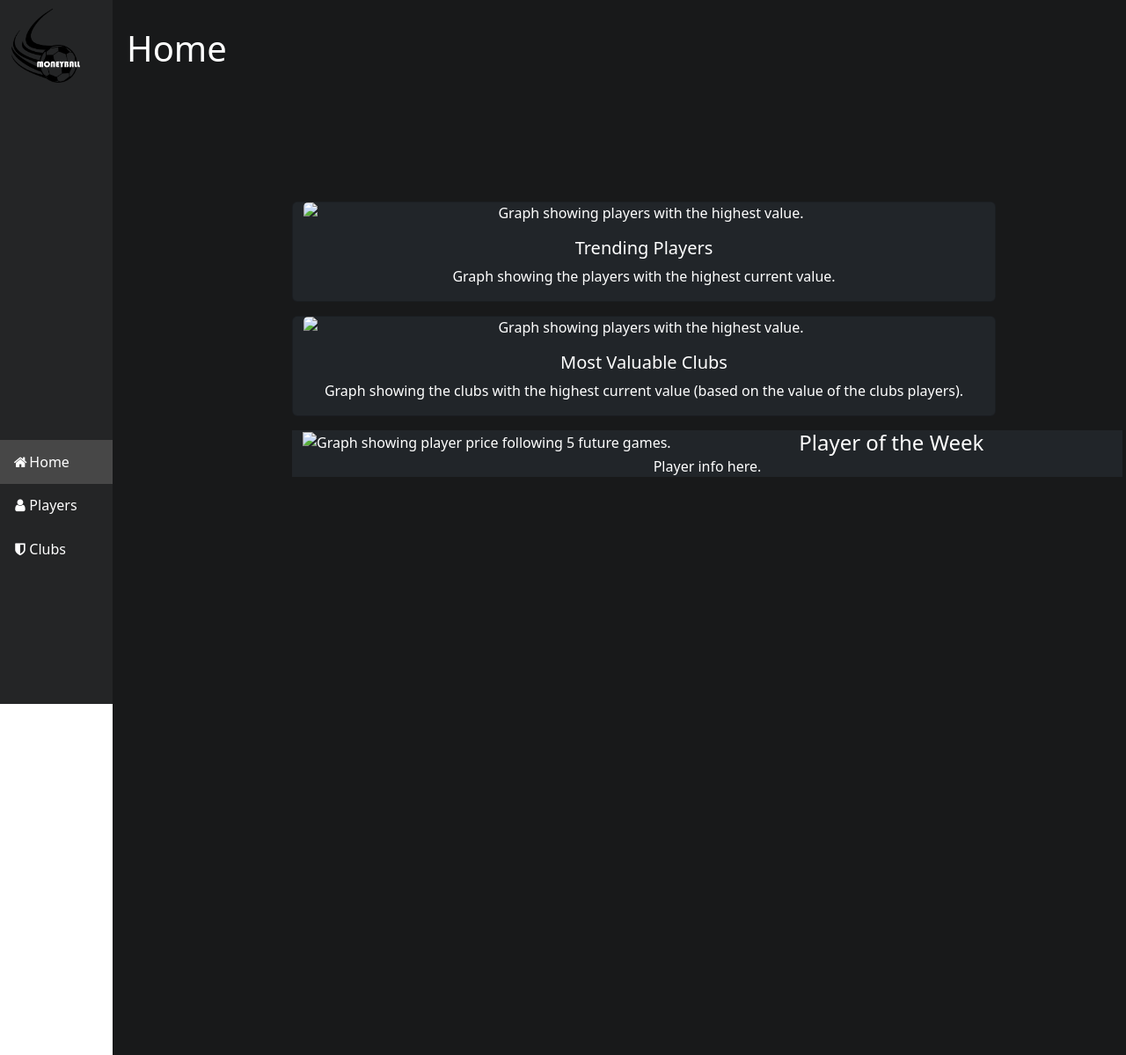
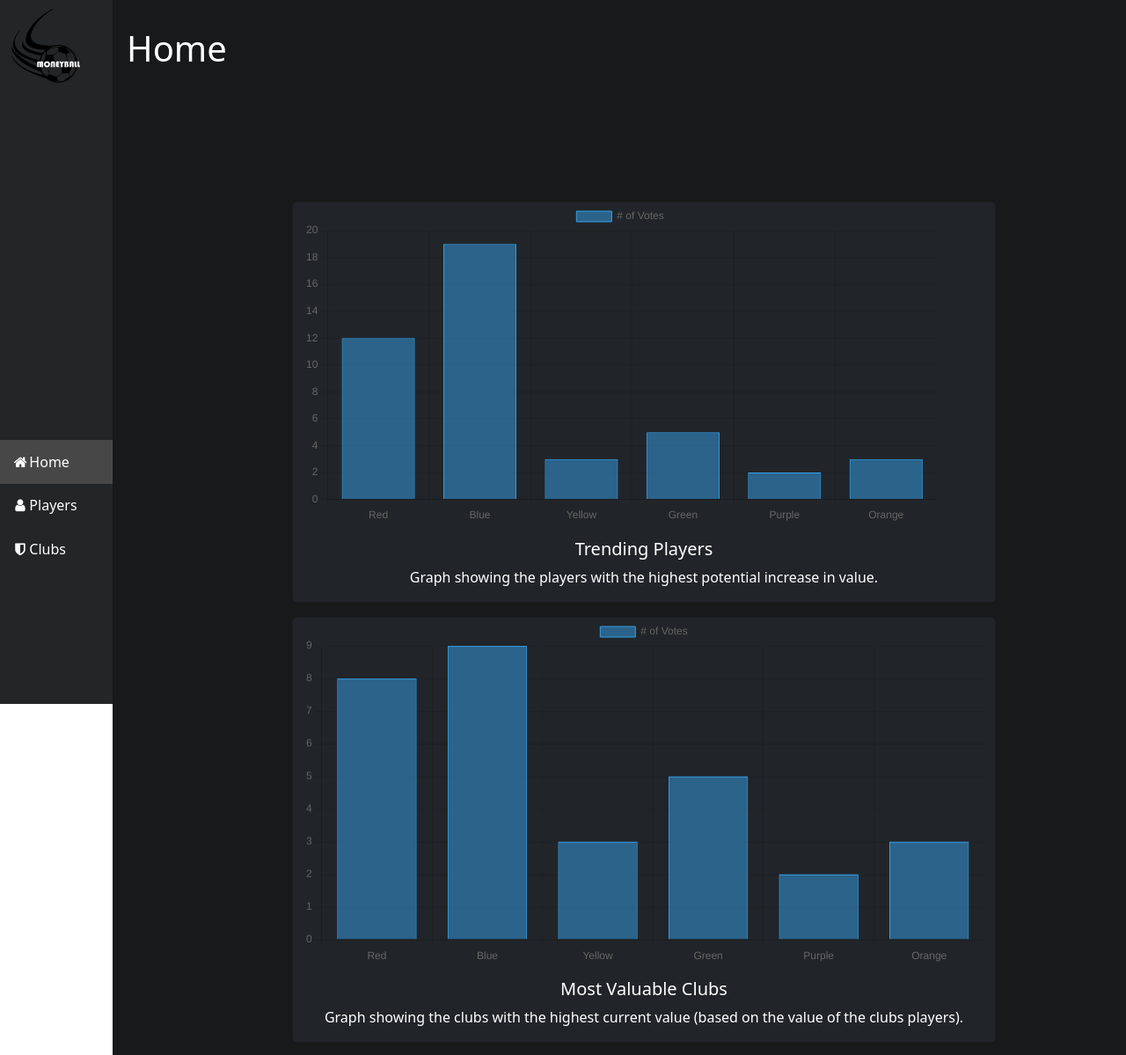
Before and after one commit to arthurmilner01/systems-development-group-project, a Flask app: page / in a window 1280 px wide. Shown: the top 1199 px of the page at 88% size. Run offline with Flask 2, Linux system fonts and the light colour scheme; some libraries are stand-ins or nearby versions.

Commit message:
Added mock graphs to home page

```diff
--- a/Dashboard/templates/home.html
+++ b/Dashboard/templates/home.html
@@ -8,14 +8,14 @@
     <div class="center-homepage">
         <div class="row">
             <div class="card text-white bg-dark mb-3" style="width: 50rem; margin-right: 100px; margin-left: 100px;">
-                <img class="card-img-top" src="http://via.placeholder.com/720x366" alt="Graph showing players with the highest value.">
+                <canvas id="trending-players-chart" width="720", height="366"></canvas>
                 <div class="card-body">
                     <h5 class="card-title">Trending Players</h5>
-                    <p class="card-text">Graph showing the players with the highest current value.</p>
+                    <p class="card-text">Graph showing the players with the highest potential increase in value.</p>
                 </div>
             </div>
             <div class="card text-white bg-dark mb-3" style="width: 50rem; margin-right: 100px; margin-left: 100px;">
-                <img class="card-img-top" src="http://via.placeholder.com/720x366" alt="Graph showing players with the highest value.">
+                <canvas id="valuable-clubs-chart" width="720", height="366"></canvas>
                 <div class="card-body">
                     <h5 class="card-title">Most Valuable Clubs</h5>
                     <p class="card-text">Graph showing the clubs with the highest current value (based on the value of the clubs players).</p>
@@ -36,4 +36,50 @@
     </div>
 </div>
 
+<script src="https://cdn.jsdelivr.net/npm/chart.js"></script>
+
+<script>
+    const ctx = document.getElementById('trending-players-chart');
+
+    new Chart(ctx, {
+      type: 'bar',
+      data: {
+        labels: ['Red', 'Blue', 'Yellow', 'Green', 'Purple', 'Orange'],
+        datasets: [{
+          label: '# of Votes',
+          data: [12, 19, 3, 5, 2, 3],
+          borderWidth: 1
+        }]
+      },
+      options: {
+        responsive: false,
+        scales: {
+          y: {
+            beginAtZero: true
+          }
+        }
+      }
+    });
+    const ctx1 = document.getElementById('valuable-clubs-chart');
+
+    new Chart(ctx1, {
+      type: 'bar',
+      data: {
+        labels: ['Red', 'Blue', 'Yellow', 'Green', 'Purple', 'Orange'],
+        datasets: [{
+          label: '# of Votes',
+          data: [8, 9, 3, 5, 2, 3],
+          borderWidth: 1
+        }]
+      },
+      options: {
+        scales: {
+          y: {
+            beginAtZero: true
+          }
+        }
+      }
+    });
+  </script>
+
 {% endblock %}
```
